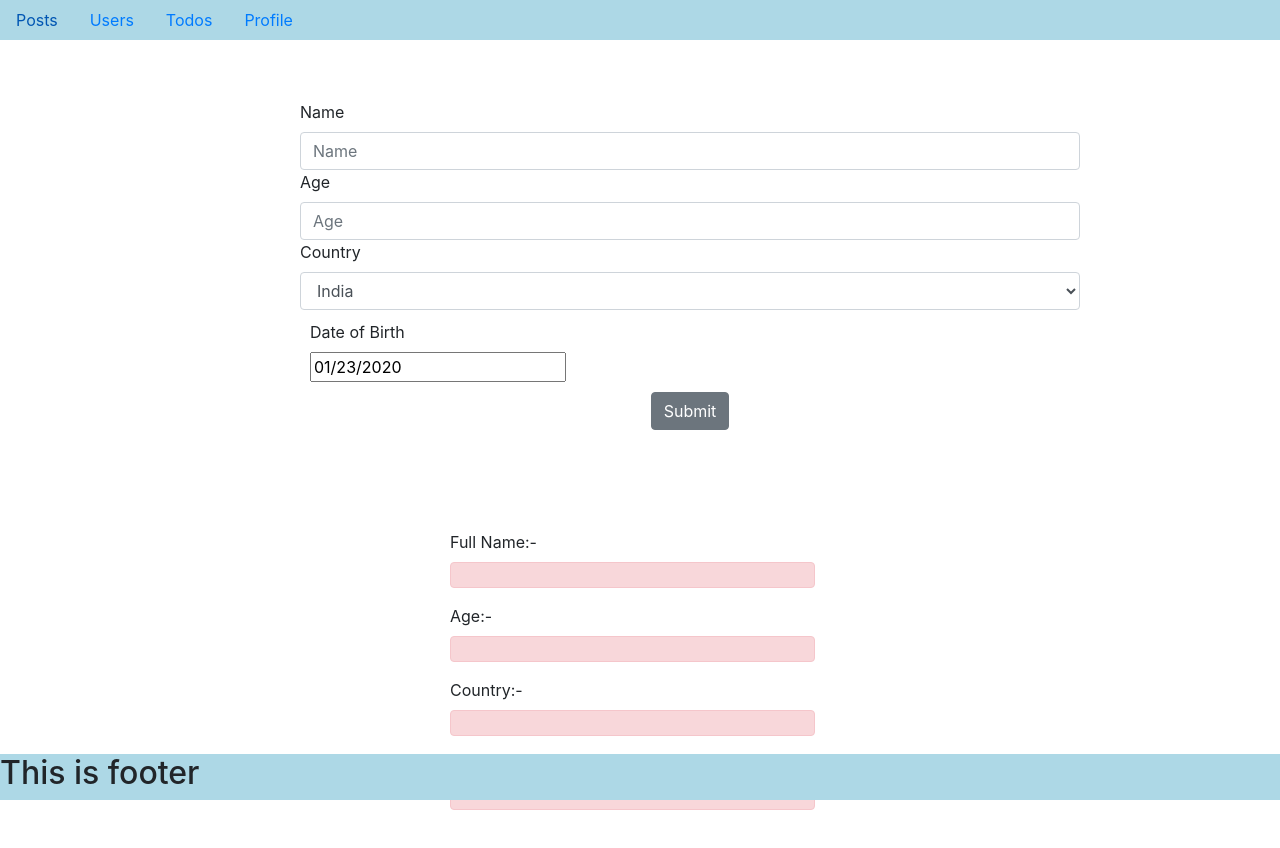
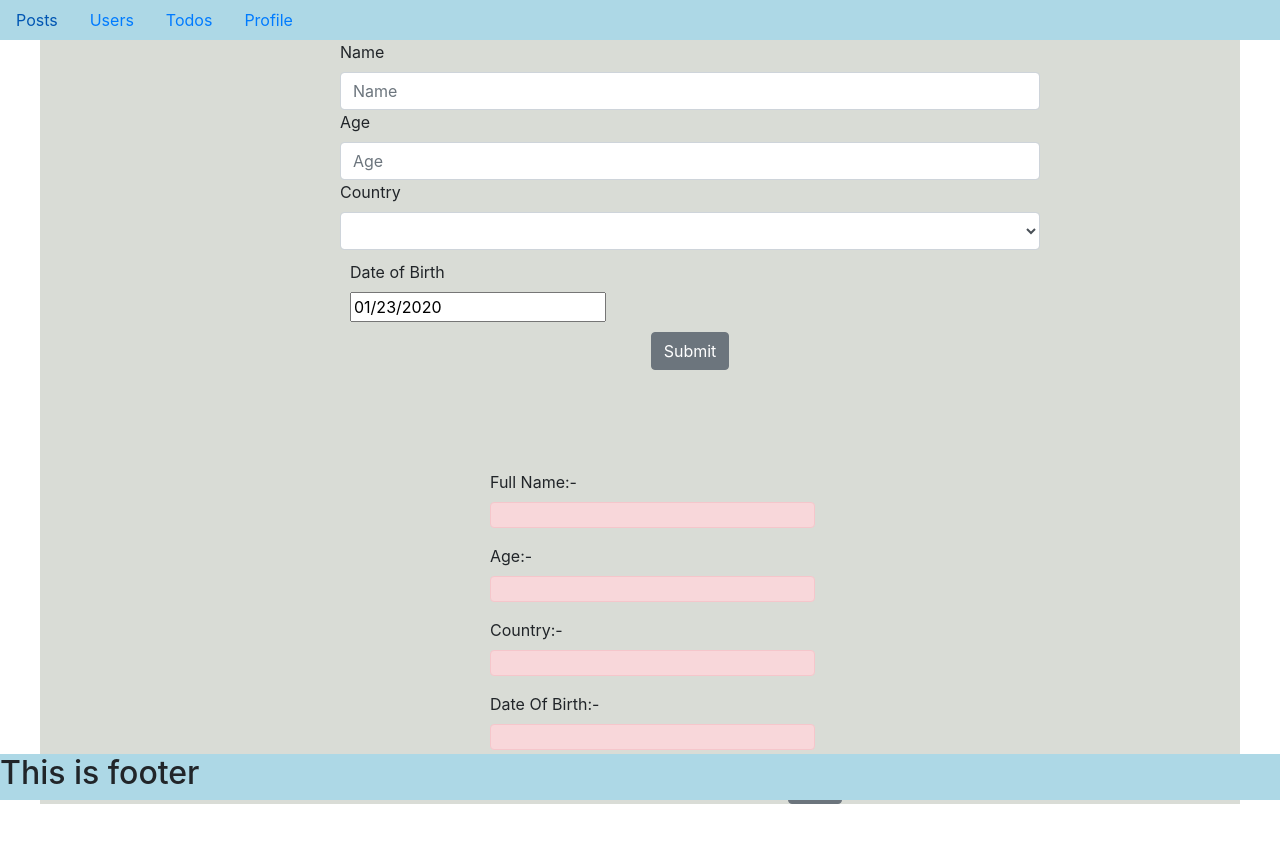
Before and after one commit to jithukjose/KeepIT-FE, a React (Create React App) app: page /Profile in a window 1280 px wide. Shown: the top 848 px of the page. Built offline with nearby package versions, Linux system fonts and the light colour scheme.

Commit message:
profile page completed

```diff
--- a/src/App/Containers/Profile/ProfileContainer.js
+++ b/src/App/Containers/Profile/ProfileContainer.js
@@ -8,7 +8,10 @@ class ProfileContainer extends Component {
     age: '',
     country: '',
     date: '',
-    startDate: new Date()
+    startDate: new Date(),
+    isDataAvaliable: false,
+    myname: ''
+    // profileName: ''
   }
 
   // onNameChangeHandler = (e) => {
@@ -18,9 +21,7 @@ class ProfileContainer extends Component {
   // }
 
   handleChangeForDate = (date) => {
-    console.log(date, 'da')
     const newdate = moment(date).format('MM/DD/YYYY')
-    console.log(newdate)
 
     this.setState({
       startDate: date,
@@ -29,36 +30,84 @@ class ProfileContainer extends Component {
   }
 
   onChangeHandler = (event) => {
-    console.log(event, 'event')
     let value = event.target.value
     let fieldName = event.target.name
 
-    console.log(fieldName, 'hii')
-    console.log(value, 'hiii')
+    this.setState({
+      [fieldName]: value //this value will assign to this respective fieldname
+    })
+  }
+  OnSubmitButton = (event) => {
+    this.setState({
+      isDataAvaliable: true,
+      fullname: this.state.name,
+      agevalue: this.state.age,
+      countryValue: this.state.country,
+      dateValue: this.state.newDate
+    })
+    let myName = this.state.name
+    let myAge = this.state.age
 
-    this.setState(
-      {
-        [fieldName]: value //this value will assign to this respective fieldname
-      },
-      () => {
-        // console.log(fieldName, '----------', value)
-      }
-    )
+    this.setState({
+      // profileName:
+      name: '',
+      age: '',
+      country: '',
+      newDate: ''
+    })
+
+    // this.setState({
+    //   profileName: this.state.name,
+    //   getAge: this.state.age,
+    //   getCountry: this.state.country,
+    //   getDate: this.state.newDate
+    // })
+  }
+  OnEditButton = () => {
+    this.setState({
+      fullname: '',
+      agevalue: '',
+      countryValue: '',
+      dateValue: ''
+    })
+
+    // console.log(this.myName, 'mm')
+    // this.setState({
+    //   fullname: this.myName
+    // })
   }
 
   render() {
-    const { name, age, country, date } = this.state
+    const {
+      name,
+      age,
+      isDataAvaliable,
+      country,
+      startDate,
+      newDate,
+      fullname,
+      agevalue,
+      countryValue,
+      dateValue
+    } = this.state
+    // console.log(profileName, 'profleName')
 
     return (
       <ProfileModule
-        startDate={this.state.startDate}
+        isDataAvaliable={isDataAvaliable}
+        OnSubmitButton={this.OnSubmitButton}
+        startDate={startDate}
         handleChangeForDate={this.handleChangeForDate}
         onChangeHandler={this.onChangeHandler}
         profileName={name}
+        proName={fullname}
+        proage={agevalue}
+        procountry={countryValue}
         profileAge={age}
         profileCountry={country}
-        profileDate={date}
-        newDate={this.state.newDate}
+        profileDate={newDate}
+        proDate={dateValue}
+        OnEditButton={this.OnEditButton}
       />
     )
   }
--- a/src/App/Containers/Profile/ProfileTable.js
+++ b/src/App/Containers/Profile/ProfileTable.js
@@ -1,6 +1,6 @@
 import React from 'react'
 import { Button, FormGroup, FormControl, Label, Input, Alert } from 'reactstrap'
-import DateSelector from '../../components/DatePicker/index.datepicker'
+// import DateSelector from '../../components/DatePicker/index.datepicker'
 import country from '../../../Helper/Country'
 import DatePicker from 'react-datepicker'
 import 'react-datepicker/dist/react-datepicker.css'
@@ -17,11 +17,20 @@ const ProfileModule = ({
   profileDate,
   startDate,
   handleChangeForDate,
-  newDate
+  newDate,
+  OnSubmitButton,
+  OnEditButton,
+  getName,
+  isDataAvaliable,
+  proName,
+  proage,
+  procountry,
+  proDate
 }) => {
   return (
     <>
-      <div style={{ margin: '100px', marginLeft: '300px', marginRight: '200px' }}>
+      <div style={{ background: '#D9DCD6', margin: '40px' }}>
+        <div style={{ margin: '40px', marginLeft: '300px', marginRight: '200px' }}>
           <Label for="exampleEmail">Name</Label>
           <Input
             type="text"
@@ -44,7 +53,12 @@ const ProfileModule = ({
           </div>
 
           <Label>Country</Label>
-        <Input onChange={(e) => onChangeHandler(e)} type="select" name="country" id="exampleSelect">
+          <Input
+            onChange={(e) => onChangeHandler(e)}
+            type="select"
+            name="country"
+            id="exampleSelect"
+          >
             {country.map((country) => (
               <option name="country" value={country.value}>
                 {country.countryName}
@@ -63,7 +77,11 @@ const ProfileModule = ({
           </div>
 
           <div style={{ margin: '0 auto', display: ' block' }}>
-          <Button color="secondary" style={{ margin: '0 auto', display: ' block' }}>
+            <Button
+              onClick={(e) => OnSubmitButton(e)}
+              color="secondary"
+              style={{ margin: '0 auto', display: ' block' }}
+            >
               Submit
             </Button>
           </div>
@@ -72,20 +90,33 @@ const ProfileModule = ({
         <div style={{ margin: '100px', marginLeft: '450px' }}>
           <Label for="exampleEmail">Full Name:-</Label>
           <Alert style={{ width: '50%' }} color="danger">
-          {profileName}
+            {`${isDataAvaliable ? proName : ''}`}
           </Alert>
           <Label for="exampleEmail">Age:-</Label>
           <Alert style={{ width: '50%' }} color="danger">
-          {profileAge}
+            {/* {profileAge} */}
+            {`${isDataAvaliable ? proage : ''}`}
           </Alert>
           <Label for="exampleEmail">Country:-</Label>
           <Alert style={{ width: '50%' }} color="danger">
-          {profileCountry}
+            {/* {profileCountry} */}
+            {`${isDataAvaliable ? procountry : ''}`}
           </Alert>
           <Label for="exampleEmail">Date Of Birth:-</Label>
           <Alert style={{ width: '50%' }} color="danger">
-          {newDate}
+            {/* {newDate} */}
+            {`${isDataAvaliable ? proDate : ''}`}
           </Alert>
+          <div s>
+            <Button
+              onClick={(e) => OnEditButton(e)}
+              color="secondary"
+              style={{ margin: '0 auto', display: ' block' }}
+            >
+              Edit
+            </Button>
+          </div>
+        </div>
       </div>
     </>
   )
--- a/src/Helper/Country.js
+++ b/src/Helper/Country.js
@@ -1,4 +1,8 @@
 export default [
+  {
+    value: '',
+    countryName: ''
+  },
   {
     value: 'india',
     countryName: 'India'
```
Lines whose indentation alone changed are shown as unchanged.
